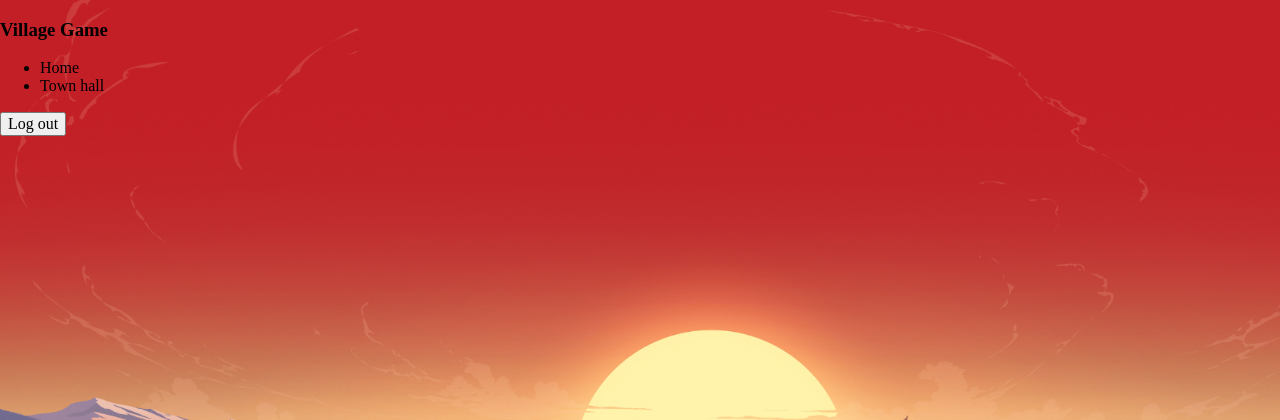
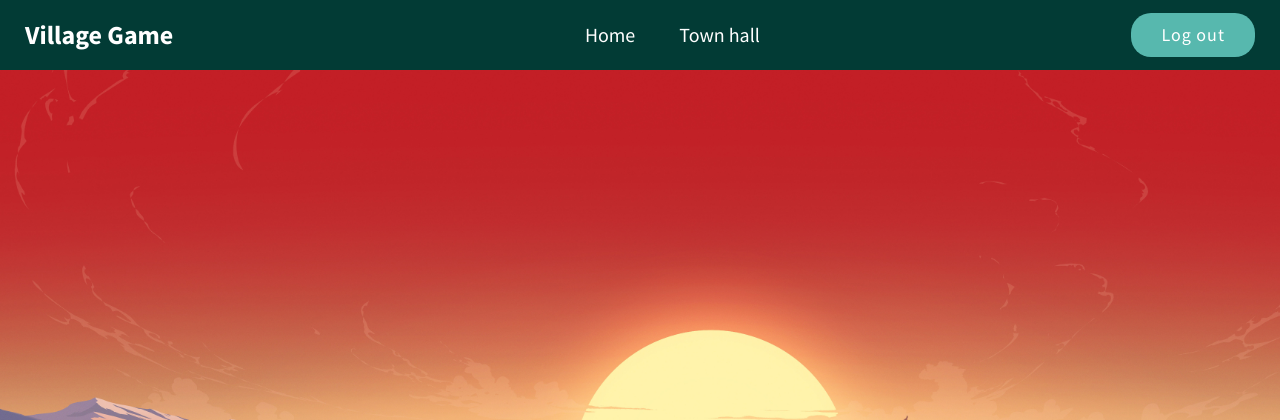
Before and after one commit to Bartekp26/Village-game, a PHP site: page /php/game.php in a window 1280 px wide. Shown: the top 420 px of the page. Run offline with PHP 8.4, Linux system fonts and the light colour scheme; the visitor is signed in with stand-in values (Sample User, id 1); some libraries are stand-ins or nearby versions.

Commit message:
Arrange scss files

```diff
--- a/css/index.css
+++ b/css/index.css
@@ -167,18 +170,43 @@ body {
 
 @media only screen and (max-width: 660px) {
   .form_container {
-    margin: 130px auto 0 auto;
-    left: 0;
-    right: 0;
-    max-width: 320px;
-    min-width: 270px;
-    text-align: center; }
+    margin: 130px auto 0 auto; }
   .form {
     margin: 25px 0 15px; }
   .sign {
     margin-bottom: 13px; } }
 
-.error {
-  color: red;
-  margin: 0;
-  font-size: 18px; }
+.menu {
+  font-family: "Source Sans Pro", sans-serif;
+  box-sizing: border-box;
+  background-color: #023b35;
+  width: 100vw;
+  display: flex;
+  justify-content: space-between;
+  align-items: center;
+  color: white;
+  padding: 0 25px; }
+  .menu__list {
+    display: flex;
+    min-width: 175px;
+    justify-content: space-between;
+    list-style-type: none; }
+  .menu__item {
+    font-size: 20px; }
+  .menu__logout {
+    background-color: #57b8ae;
+    font-size: 18px;
+    border: 0;
+    border-radius: 20px;
+    padding: 12px 30px;
+    color: white;
+    letter-spacing: 1px;
+    cursor: pointer; }
+    .menu__logout:hover {
+      background-color: #80f4e8; }
+    .menu__logout:focus {
+      outline: none !important; }
+
+.logo {
+  font-size: 26px;
+  margin: 20px 0; }
--- a/scss/index.scss
+++ b/scss/index.scss
@@ -3,7 +3,9 @@
 @import "variables";
 @import "fontawesome";
 @import "body";
-@import "header";
 @import "footer";
-@import "form";
-@import "error";
+@import "./login/error";
+@import "./login/header";
+@import "./login/form";
+@import "./game/menu";
+@import "./game/materials.scss";
```
Also changed, not shown: other parts of css/index.css (+34 -31 lines), scss/login/error.scss (renamed from scss/error.scss), scss/login/form.scss (renamed from scss/form.scss), scss/login/header.scss (renamed from scss/header.scss).
